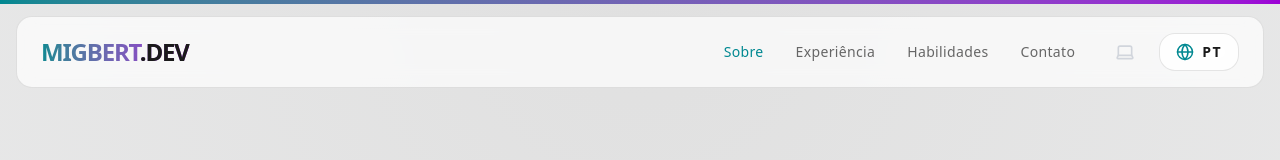
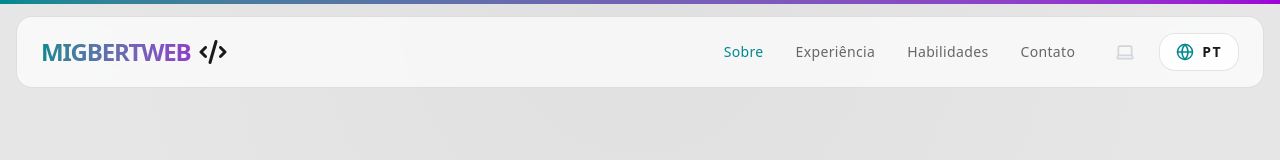
Before and after one commit to migbertweb/portafolio, a React (Vite) app: page / in a window 1280 px wide. Shown: the top 160 px of the page. Built offline with nearby package versions, Linux system fonts and the light colour scheme.

Commit message:
modificado el titulo y agregado un icono

```diff
--- a/package.json
+++ b/package.json
@@ -13,6 +13,9 @@
     "preview": "vite preview"
   },
   "dependencies": {
+    "@fortawesome/fontawesome-svg-core": "^7.1.0",
+    "@fortawesome/free-solid-svg-icons": "^7.1.0",
+    "@fortawesome/react-fontawesome": "^3.1.1",
     "@tailwindcss/vite": "^4.1.13",
     "framer-motion": "^12.23.26",
     "i18next": "^25.7.2",
--- a/src/components/Navbar.tsx
+++ b/src/components/Navbar.tsx
@@ -6,6 +6,8 @@ import { useStore } from '../store/useStore';
 import { LanguageSelector } from './LanguageSelector';
 
 import { ThemeToggle } from './ThemeToggle';
+import { FontAwesomeIcon } from '@fortawesome/react-fontawesome';
+import { faCode } from '@fortawesome/free-solid-svg-icons';
 
 const navItems = [
   { id: 'about', labelKey: 'nav.about' },
@@ -34,8 +36,8 @@ export const Navbar: React.FC = () => {
       transition={{ duration: 0.5 }}
       className="fixed top-0 left-0 right-0 z-40 px-6 py-4 flex justify-between items-center glass-panel m-4 rounded-2xl border-white/5"
     >
-      <div className="bg-gradient-to-r from-neon-blue to-neon-purple bg-clip-text text-transparent font-black text-2xl tracking-tighter">
-        MIGBERT<span className="text-[var(--color-text)]">.DEV</span>
+      <div className="bg-gradient-to-r from-neon-blue to-neon-purple bg-clip-text text-transparent font-black text-2xl tracking-tighter items-center flex gap-2">
+        MIGBERTWEB<span className="text-[var(--color-text)] flex items-center"><FontAwesomeIcon icon={faCode} /></span>
       </div>
 
       <div className="hidden md:flex items-center gap-8">
```
Also changed, not shown: 1 other file (tests, documents, lock files or other folders).
